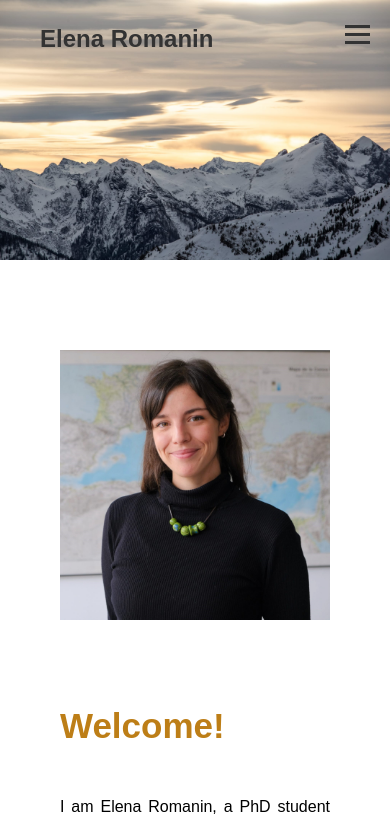
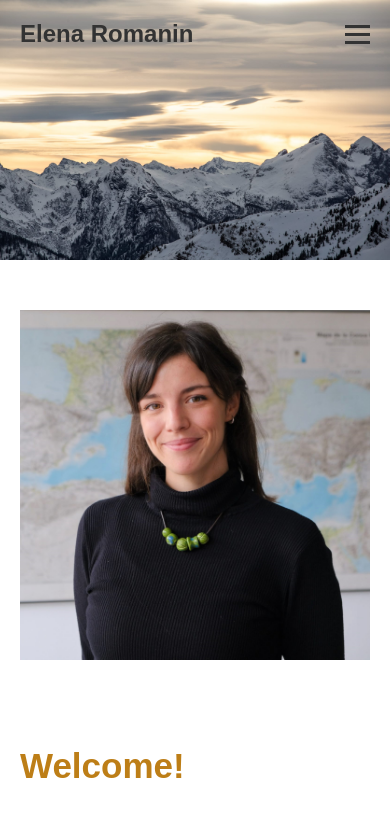
Before and after one commit to ElenaRomanin/ElenaRomanin.github.io, a plain HTML site: page index.html in a window 390 px wide. Shown: the top 823 px of the page. Drawn offline with Linux system fonts and the light colour scheme.

Commit message:
modify style

```diff
--- a/styles.css
+++ b/styles.css
@@ -35,7 +35,6 @@ html, body {
     padding: 20px 40px; /* Ajusta el espaciado interno */
     z-index: 1000; /* Asegura que la barra de navegación esté encima de otros elementos */
     transition: background-color 0.2s ease, transform 0.2s ease; /* Suaviza la transición del color */
-    /* overflow-x: hidden; */
   }
 
   .navbar.scrolled {
@@ -53,7 +52,6 @@ html, body {
   .navbar .nav-links {
     list-style: none;
     display: flex;
-    /* flex-direction: row; */
     font-weight: bold;
   }
 
@@ -95,6 +93,10 @@ html, body {
 
 /* Media Queries for Mobile */
 @media (max-width: 768px) {
+    .navbar {
+        padding: 15px 20px;
+    }
+
     .nav-links {
         display: none;
         flex-direction: column;
@@ -103,7 +105,7 @@ html, body {
         right: 0;
         padding: 15px;
         padding-top: 70px;
-        width: 250px;
+        width: 50%;
         height: 100vh;
         max-width: none;
         z-index: 10000;
@@ -129,14 +131,7 @@ html, body {
     .nav-links.active {
         display: flex !important;
         transform: translateX(0); /* Muestra el menú cuando está activo */
-        /* flex-direction: column;
-        height: 100vh; */
     }
-
-    /* .nav-links.scrolled {
-        background-color: rgba(241, 208, 155, 0.9);
-        transition: background-color 0.2s ease;
-      } */
 
     .burger {
         display: block;
@@ -152,10 +147,20 @@ html, body {
     .about-container {
         flex-direction: column;
         text-align: center;
+        width: 100%;
+    }
+
+    .section {
+        padding: 20px; /* Reduce the padding for mobile */
+        width: 100%; /* Make the section occupy the full width */
+    }
+
+    .section .description {
+        width: 100%; /* Make the description occupy the full width */
     }
 
     .profile-image-vertical img {
-        margin-bottom: 20px;
+        margin-bottom: 10px;
         width: 100%; /* Ajusta el tamaño de la imagen en móvil */
     }
 
@@ -202,7 +207,6 @@ html, body {
     display: flex;
     align-items: flex-start;
     gap: 50px;
-    padding: 10px;
     max-width: 1200px;
     /* Ancho máximo del contenedor */
     margin: 0 auto;
```
